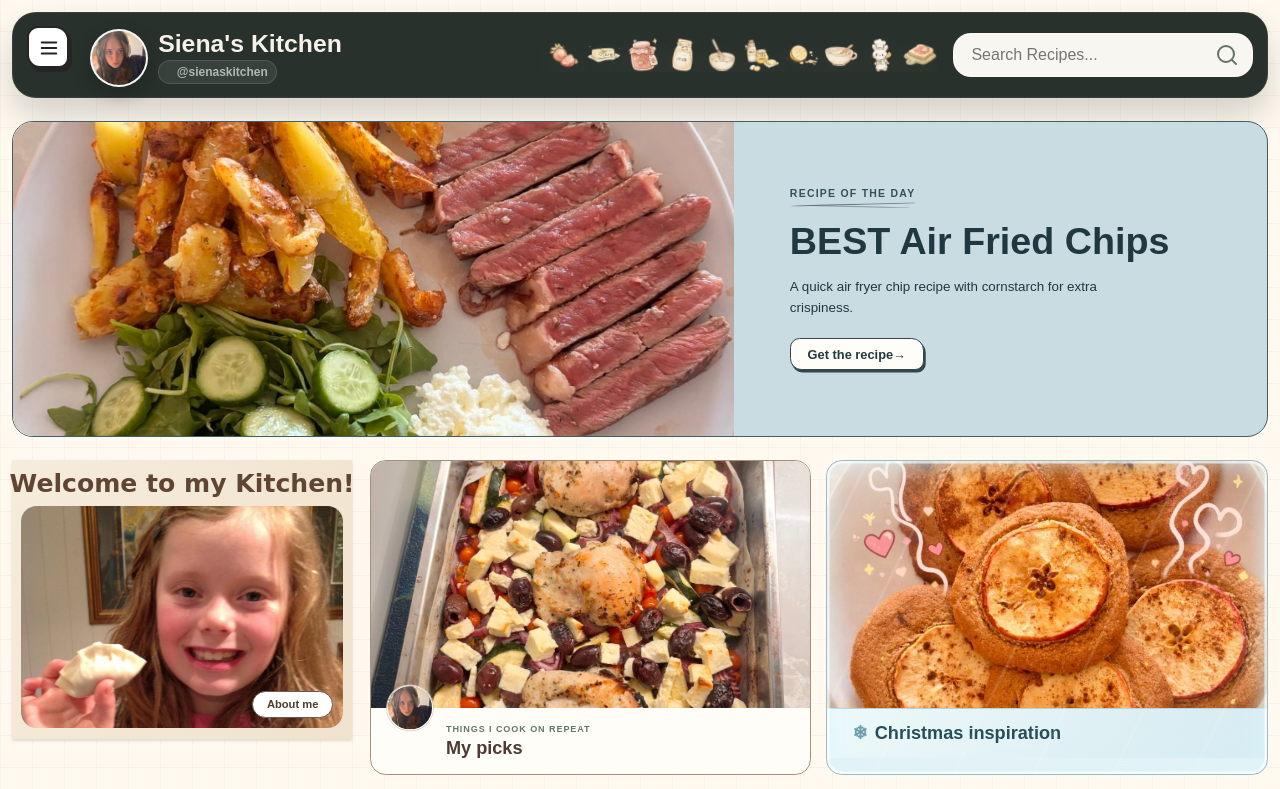
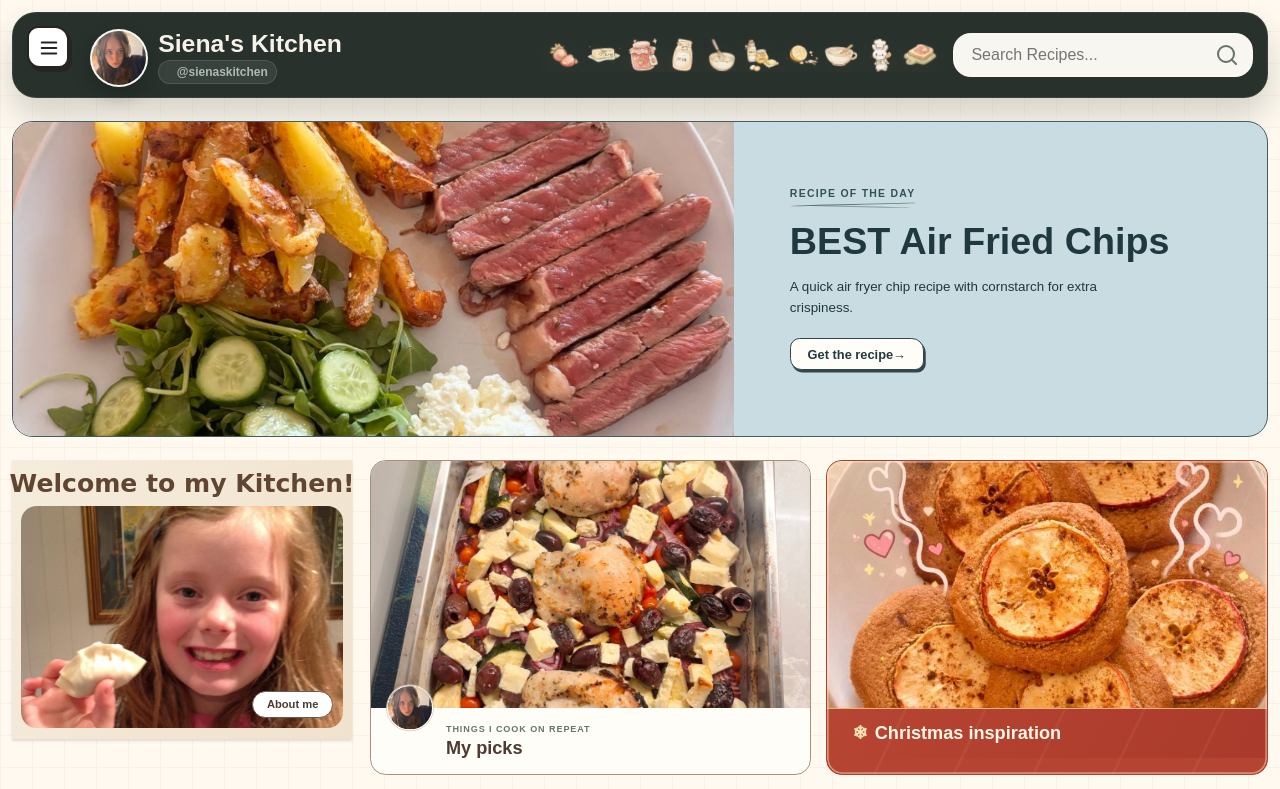
Before and after one commit to Siena04/sienaskitchen, a website: page index.html in a window 1280 px wide. Shown: the top 789 px of the page. Drawn offline with nearby package versions, Linux system fonts and the light colour scheme; some icons are missing.

Commit message:
Warm Christmas inspiration card to red

```diff
--- a/footer-style.css
+++ b/footer-style.css
@@ -85,7 +85,7 @@ body[data-page="home"] .home-inspiration-card--pics .home-inspiration-content .p
   box-shadow: 0 0 0 1px #d8cfc1;
 }
 
-/* A frosted-ice cover for Christmas inspiration. */
+/* A warm red cover for Christmas inspiration. */
 body[data-page="home"] .home-inspiration-card .home-inspiration-kicker {
   display: block;
   color: #66766c;
@@ -98,8 +98,8 @@ body[data-page="home"] .home-inspiration-card .home-inspiration-kicker {
 body[data-page="home"] .home-inspiration-card--christmas {
   position: relative;
   isolation: isolate;
-  border: 2px solid #9bbdc8;
-  background: #e4f2f5;
+  border: 2px solid #ae3f2e;
+  background: #b64432;
 }
 body[data-page="home"] .home-inspiration-card--christmas::before {
   content: "";
@@ -108,15 +108,16 @@ body[data-page="home"] .home-inspiration-card--christmas::before {
   z-index: 2;
   pointer-events: none;
   border-radius: inherit;
-  box-shadow: inset 0 0 0 3px rgba(255, 255, 255, 0.62), inset 0 0 25px 5px rgba(219, 245, 251, 0.72);
+  box-shadow: inset 0 0 0 2px rgba(255, 235, 197, 0.45);
   background:
-    linear-gradient(145deg, rgba(255, 255, 255, 0.52), transparent 19%, transparent 72%, rgba(219, 246, 255, 0.24)),
-    repeating-linear-gradient(116deg, transparent 0 40px, rgba(255, 255, 255, 0.12) 41px 43px, transparent 44px 82px);
+    linear-gradient(145deg, rgba(255, 235, 197, 0.24), transparent 19%),
+    repeating-linear-gradient(116deg, transparent 0 40px, rgba(255, 235, 197, 0.06) 41px 43px, transparent 44px 82px);
 }
 body[data-page="home"] .home-inspiration-card--christmas .home-inspiration-content {
-  background: linear-gradient(120deg, #edf9fa, #d5eaf0);
-  border-top: 1px solid #b4d4de;
-  color: #274d59;
+  background: linear-gradient(120deg, #b74533, #aa3a2b);
+  border-top: 1px solid #ebaf78;
+  color: #fff7e8;
 }
-body[data-page="home"] .home-inspiration-card--christmas .home-inspiration-kicker { color: #486d78; }
-body[data-page="home"] .home-inspiration-card--christmas .home-inspiration-content strong::before { content: "❄"; color: #6e9eae; margin-right: 0.5rem; }
+body[data-page="home"] .home-inspiration-card--christmas .home-inspiration-kicker,
+body[data-page="home"] .home-inspiration-card--christmas .home-inspiration-content::after { color: #fff7e8; }
+body[data-page="home"] .home-inspiration-card--christmas .home-inspiration-content strong::before { content: "❄"; color: #ffe6b8; margin-right: 0.5rem; }
```
